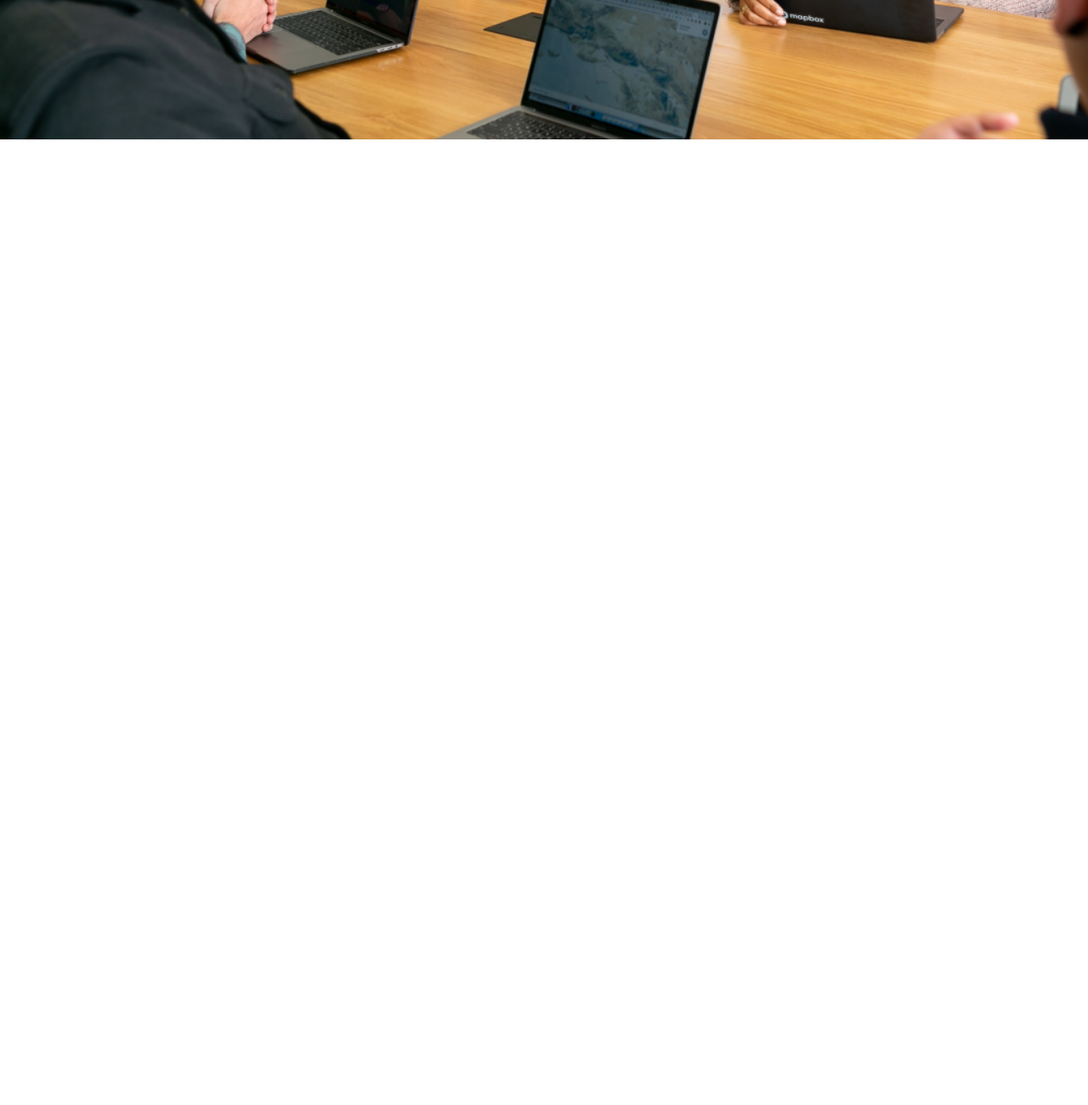
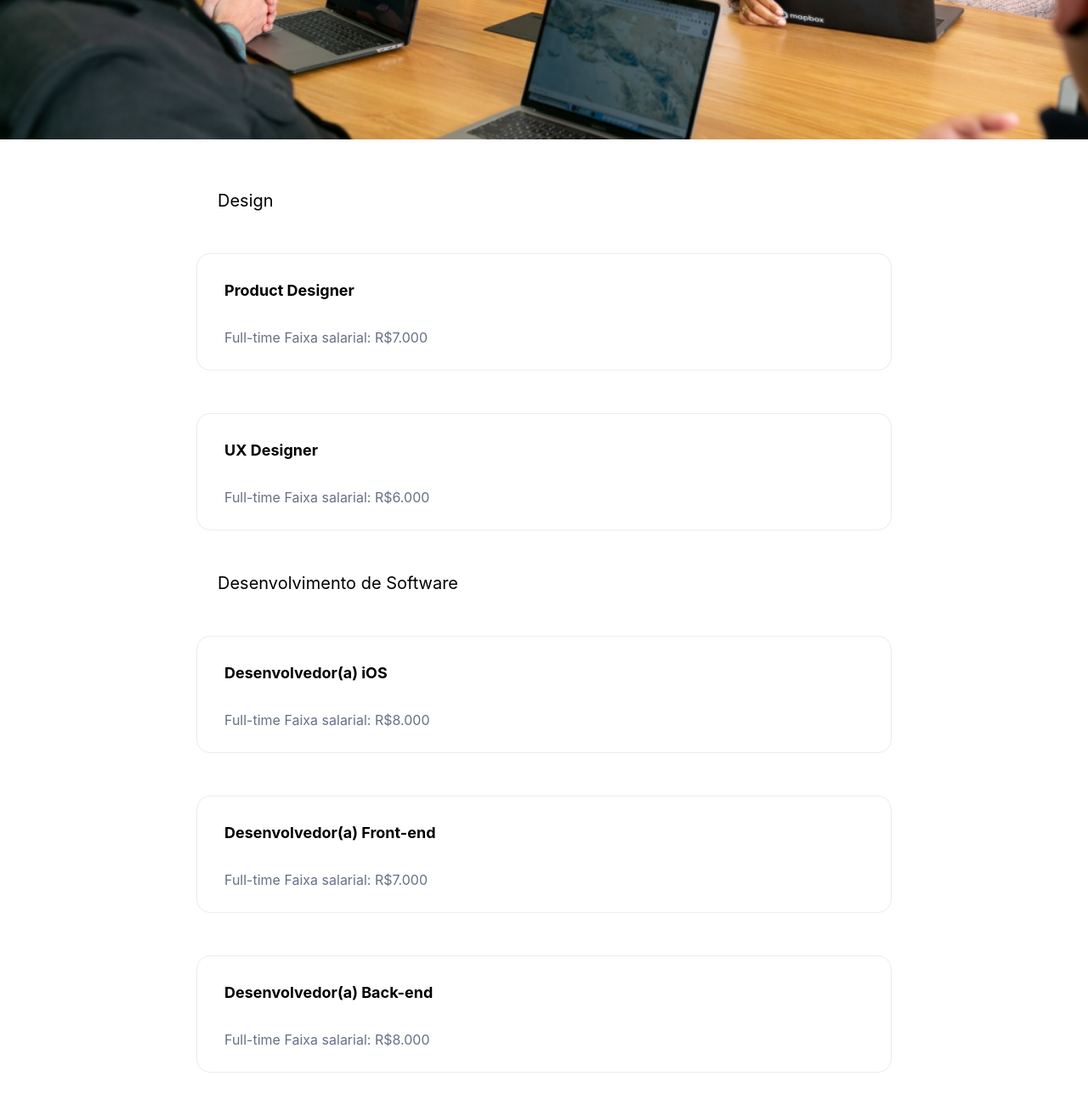
Before and after one commit to KAikiGma/OpitimusTech, a plain HTML site: page index.html in a window 1280 px wide. Shown: the part 1098-2398 px from the top of the page at 85% size. Before the commit the page ends 1262 px from the top, so only its background shows below. Drawn offline with Linux system fonts and the light colour scheme.

Commit message:
Finalização atividade 5

```diff
--- a/estilos.css
+++ b/estilos.css
@@ -123,3 +123,35 @@ ul li a{
     margin-left: auto;
     margin-right: auto;
 }
+
+.profissao{
+    font-size: 20px;
+    width: 768px;
+    margin: 0 auto;
+}
+
+.vaga{
+    width: 768px;
+    margin: 50px auto;
+    border: 1px solid #eaecf0;
+    display: flex;
+    flex-direction: column;
+    padding: 24px 24px 28px;
+    border-radius: 16px;
+}
+
+.titulo-vaga{
+    width: 720px;
+    height: 28px;
+    font-size: 18px;
+    align-self: stretch;
+    margin: 8px 8px 28px;
+    font-weight: 750;
+}
+
+.informacoes{
+    color: #667085;
+    font-size: 16px;
+    margin: 0 8px;
+    align-self: stretch;
+}
--- a/index.html
+++ b/index.html
@@ -73,6 +73,51 @@
         <br>
         <br>
         <img src="imagens/reuniao.png" class="imagem">
+        <br>
+        <br>
+        <br>
+        <p class="profissao">Design</p>
+
+        <div class="vaga">
+            <span class="titulo-vaga">Product Designer</span>
+            <div class="informacoes">
+                <span>Full-time</span>
+                <span>Faixa salarial: R$7.000</span>
+            </div>
+        </div>
+
+        <div class="vaga">
+            <span class="titulo-vaga">UX Designer</span>
+            <div class="informacoes">
+                <span>Full-time</span>
+                <span>Faixa salarial: R$6.000</span>
+            </div>
+        </div>
+        <p class="profissao">Desenvolvimento de Software</p>
+
+        <div class="vaga">
+            <span class="titulo-vaga">Desenvolvedor(a) iOS</span>
+            <div class="informacoes">
+                <span>Full-time</span>
+                <span>Faixa salarial: R$8.000</span>
+            </div>
+        </div>
+
+        <div class="vaga">
+            <span class="titulo-vaga">Desenvolvedor(a) Front-end</span>
+            <div class="informacoes">
+                <span>Full-time</span>
+                <span>Faixa salarial: R$7.000</span>
+            </div>
+        </div>
+
+        <div class="vaga">
+            <span class="titulo-vaga">Desenvolvedor(a) Back-end</span>
+            <div class="informacoes">
+                <span>Full-time</span>
+                <span>Faixa salarial: R$8.000</span>
+            </div>
+        </div>
 
 </body>
 </html>
```
